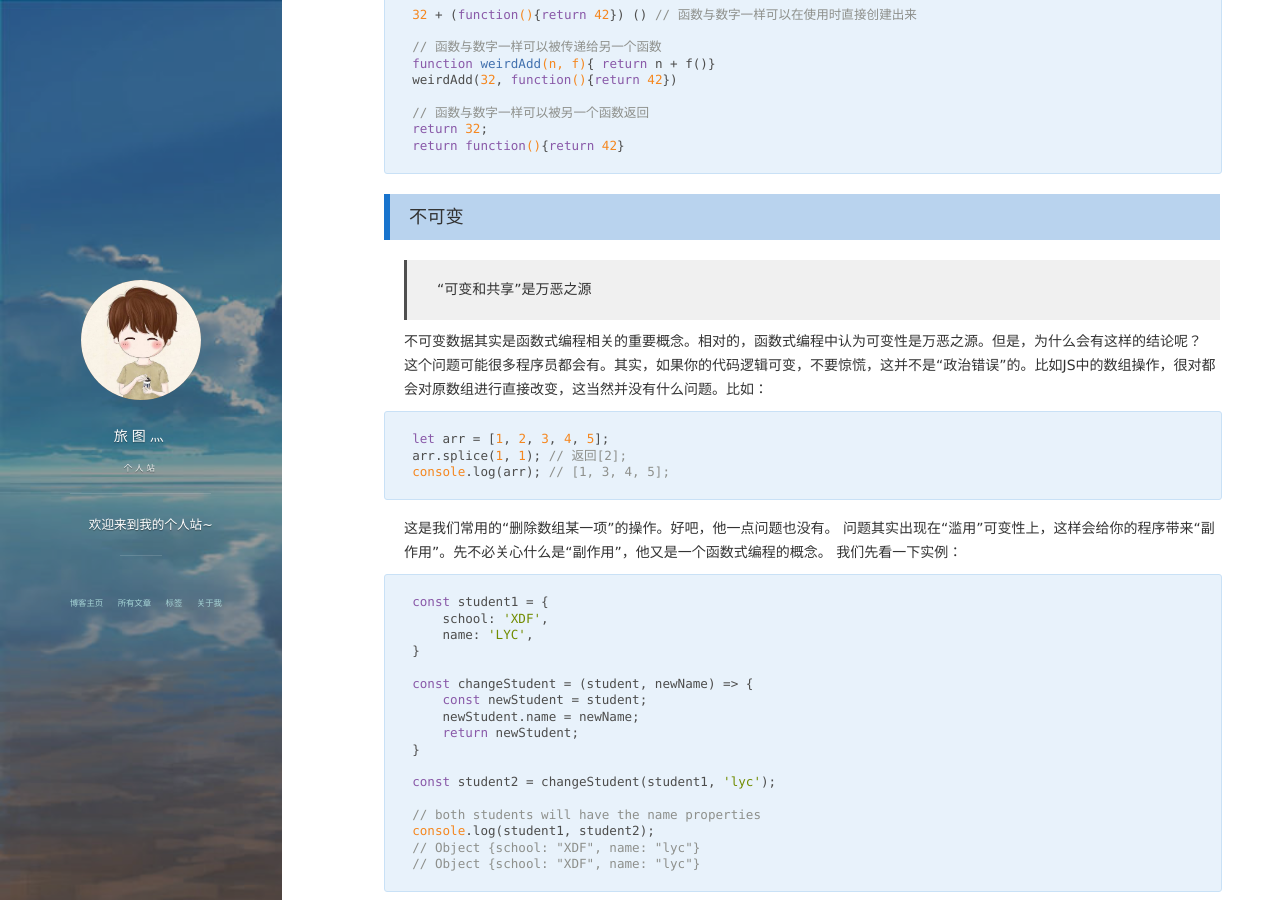
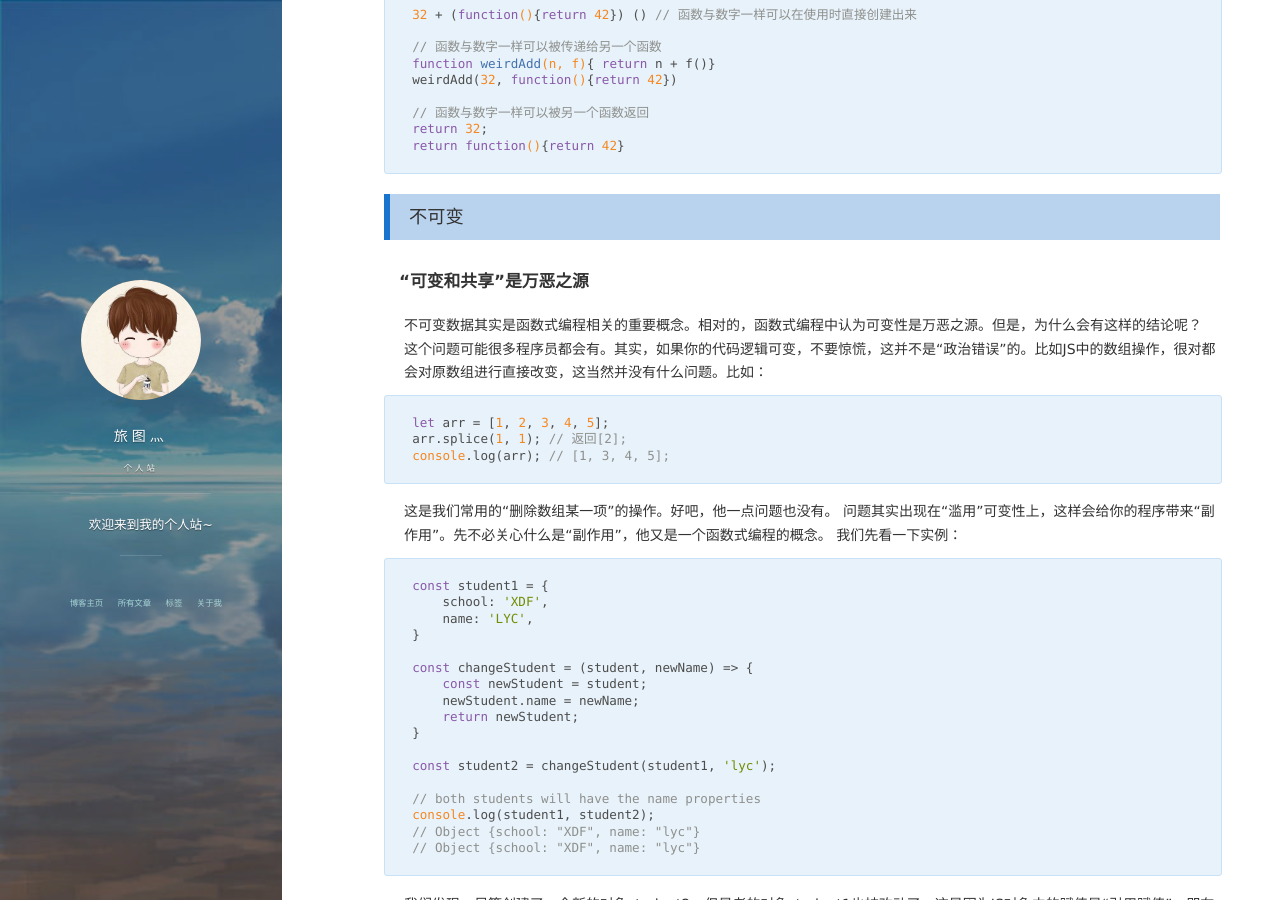
Before and after one commit to xwLyc/xwLyc.github.io, a Jekyll site: the page built from _posts/2018-04-10-funProgramming.md, in a window 1280 px wide and 900 px high, scrolled down 989 px. Built offline with Jekyll 4.4.1, drawn with Linux system fonts in a browser that asks for light colours; nearby versions of some CDN libraries; comment, search, counter and statistics services are not loaded.

Commit message:
函数式编程布局样式优化

```diff
--- a/_posts/2018-04-10-funProgramming.md
+++ b/_posts/2018-04-10-funProgramming.md
@@ -50,7 +50,7 @@
 
 ### 不可变
 
-> “可变和共享”是万恶之源
+#### “可变和共享”是万恶之源
 
 不可变数据其实是函数式编程相关的重要概念。相对的，函数式编程中认为可变性是万恶之源。但是，为什么会有这样的结论呢？
 这个问题可能很多程序员都会有。其实，如果你的代码逻辑可变，不要惊慌，这并不是“政治错误”的。比如JS中的数组操作，很对都会对原数组进行直接改变，这当然并没有什么问题。比如：
@@ -87,9 +87,9 @@
 
 ### 纯函数
 
-    对于相同的输入，永远会得到相同的输出，而且没有任何可观察的副作用，也不依赖外部环境的状态
+#### 对于相同的输入，永远会得到相同的输出，而且没有任何可观察的副作用，也不依赖外部环境的状态
 
-> 总结为两点：
+>总结为两点：
 >    1. 函数的返回结果只依赖于它的参数
 >    2. 函数执行过程里面没有副作用
 
@@ -155,7 +155,7 @@
 
 ### 柯里化 Curry
 
-> 传递给函数一部分参数来调用它，让它返回一个函数去处理剩下的参数。
+#### 传递给函数一部分参数来调用它，让它返回一个函数去处理剩下的参数。
 
 比如对于加法函数，`var add = (x, y) =>　x + y `我们可以这样进行柯里化：
 
@@ -243,7 +243,7 @@
 
 ### 高阶函数
 
-> 可以把函数作为参数，或者是可以将函数作为返回值的函数
+#### 可以把函数作为参数，或者是可以将函数作为返回值的函数
 
     总结成两点：
         1.函数可以作为参数
```
